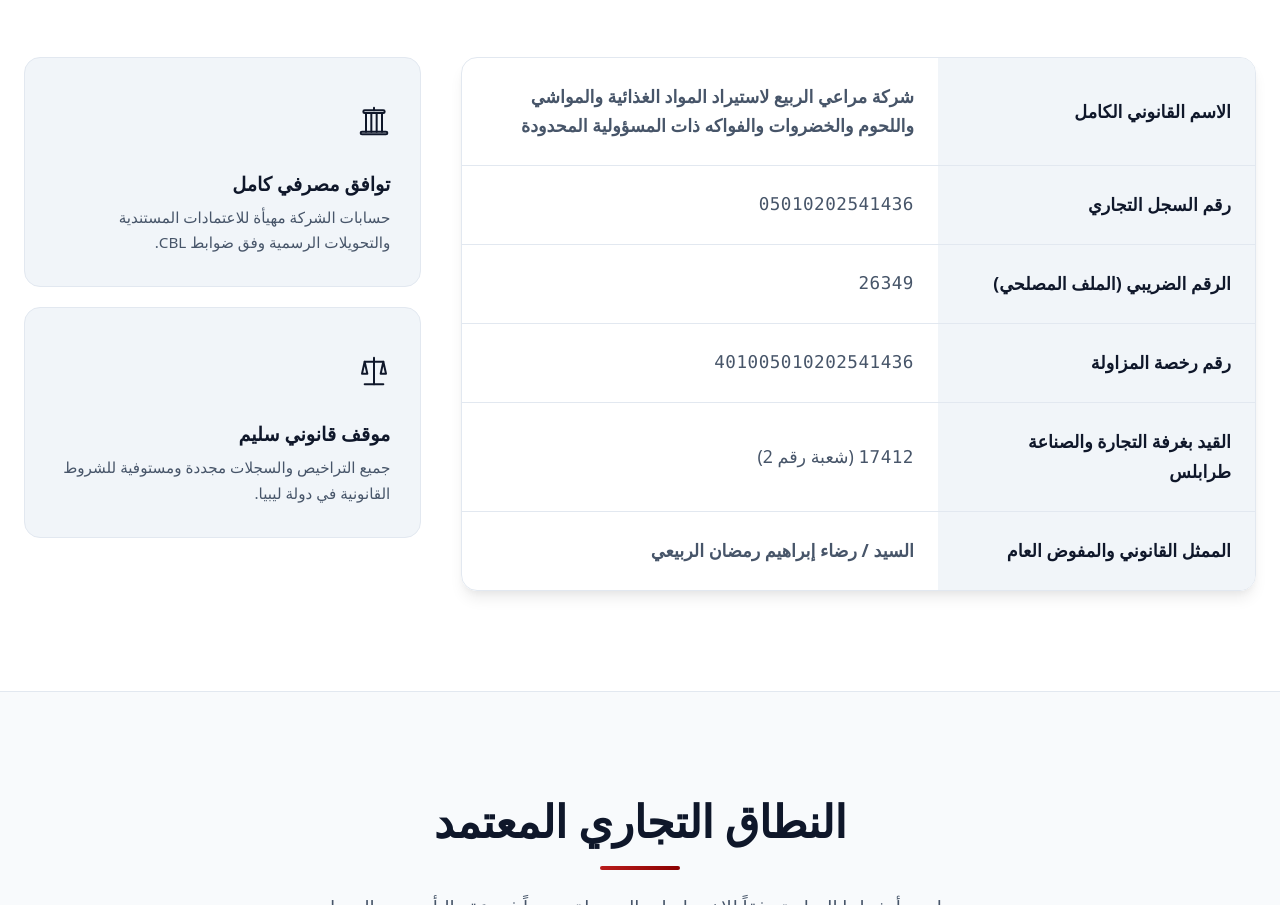
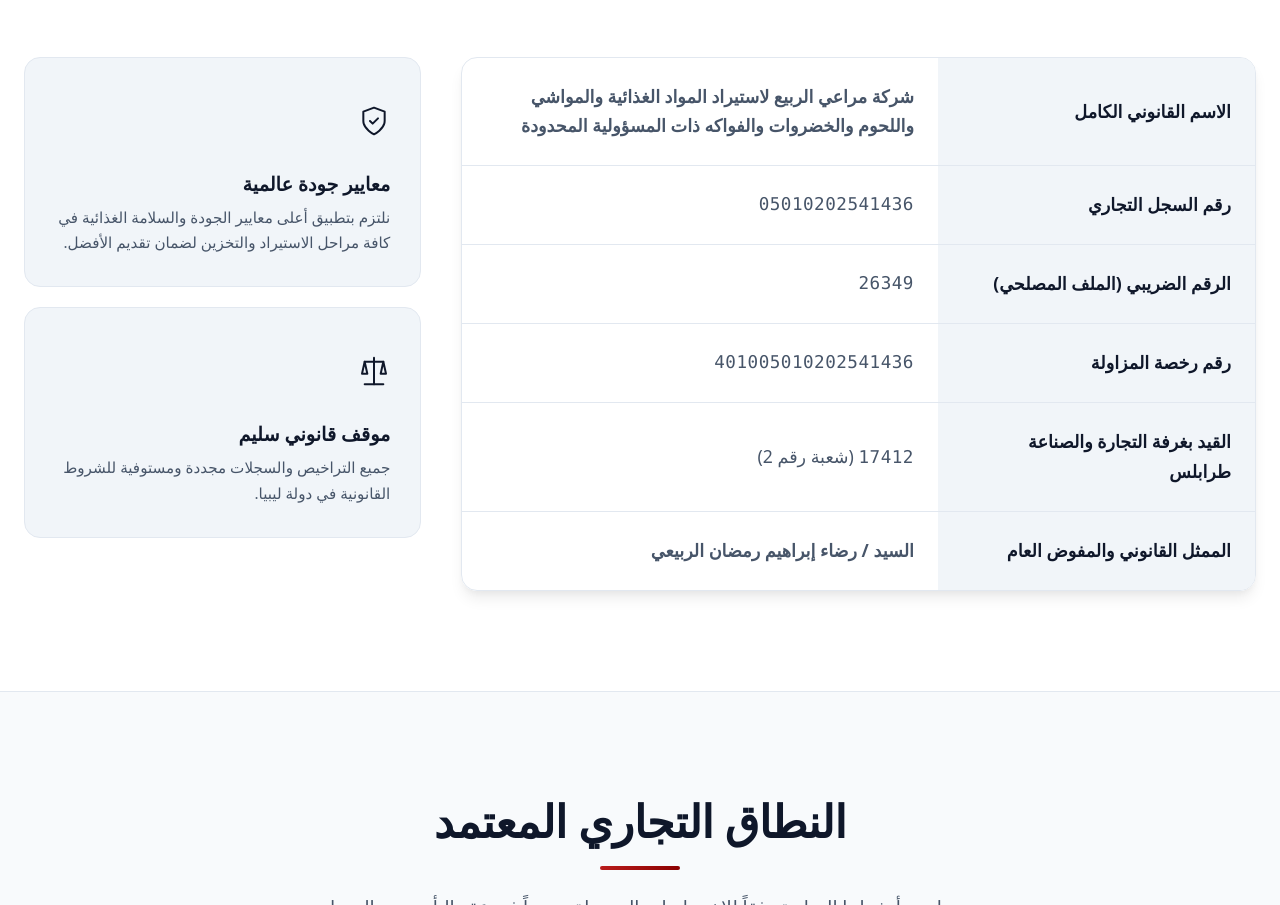
Before and after one commit to maraialrabea/maraialrabea-codzon, a website built with Vite: page index.html in a window 1280 px wide. Shown: the part 2163-3068 px from the top of the page. Built offline with nearby package versions, Linux system fonts and the light colour scheme; a small style sheet from the web is missing.

Commit message:
Update badge card content from CBL to Quality Assurance

```diff
--- a/index.html
+++ b/index.html
@@ -183,10 +183,10 @@
           <div class="compliance-badges">
             <div class="badge-card">
               <div class="badge-icon">
-                <svg xmlns="http://www.w3.org/2000/svg" width="32" height="32" viewBox="0 0 24 24" fill="none" stroke="currentColor" stroke-width="1.5" stroke-linecap="round" stroke-linejoin="round"><rect x="2" y="20" width="20" height="2" rx="1"/><rect x="4" y="4" width="16" height="2" rx="1"/><path d="M6 6v14"/><path d="M10 6v14"/><path d="M14 6v14"/><path d="M18 6v14"/><path d="M12 4L12 2"/></svg>
+                <svg xmlns="http://www.w3.org/2000/svg" width="32" height="32" viewBox="0 0 24 24" fill="none" stroke="currentColor" stroke-width="1.5" stroke-linecap="round" stroke-linejoin="round"><path d="M12 22s8-4 8-10V5l-8-3-8 3v7c0 6 8 10 8 10z"/><path d="m9 12 2 2 4-4"/></svg>
               </div>
-              <h4 data-i18n="badge_bank">توافق مصرفي كامل</h4>
-              <p data-i18n="badge_bank_desc">حسابات الشركة مهيأة للاعتمادات المستندية والتحويلات الرسمية وفق ضوابط CBL.
+              <h4 data-i18n="badge_quality">معايير جودة عالمية</h4>
+              <p data-i18n="badge_quality_desc">نلتزم بتطبيق أعلى معايير الجودة والسلامة الغذائية في كافة مراحل الاستيراد والتخزين لضمان تقديم الأفضل.
               </p>
             </div>
             <div class="badge-card">
```
